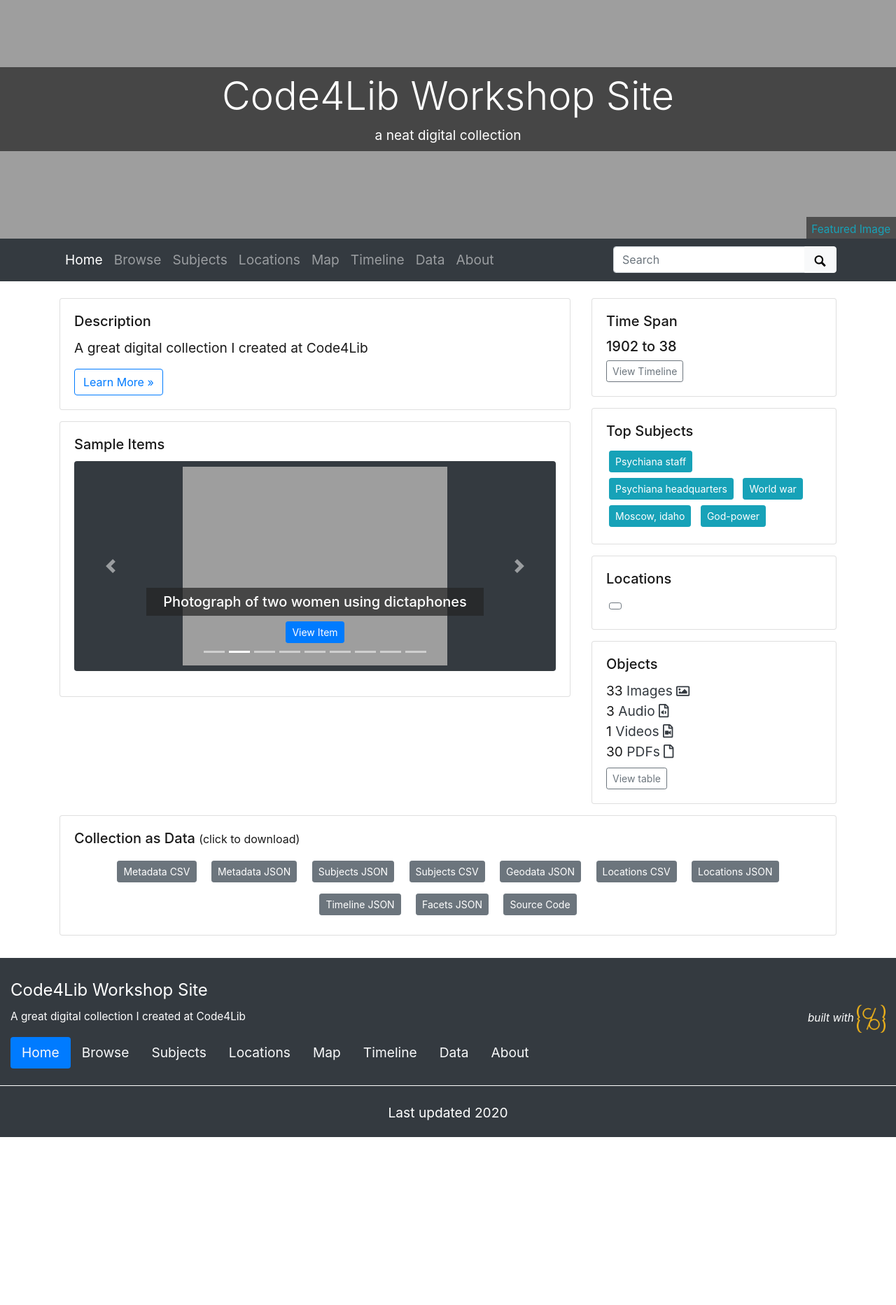
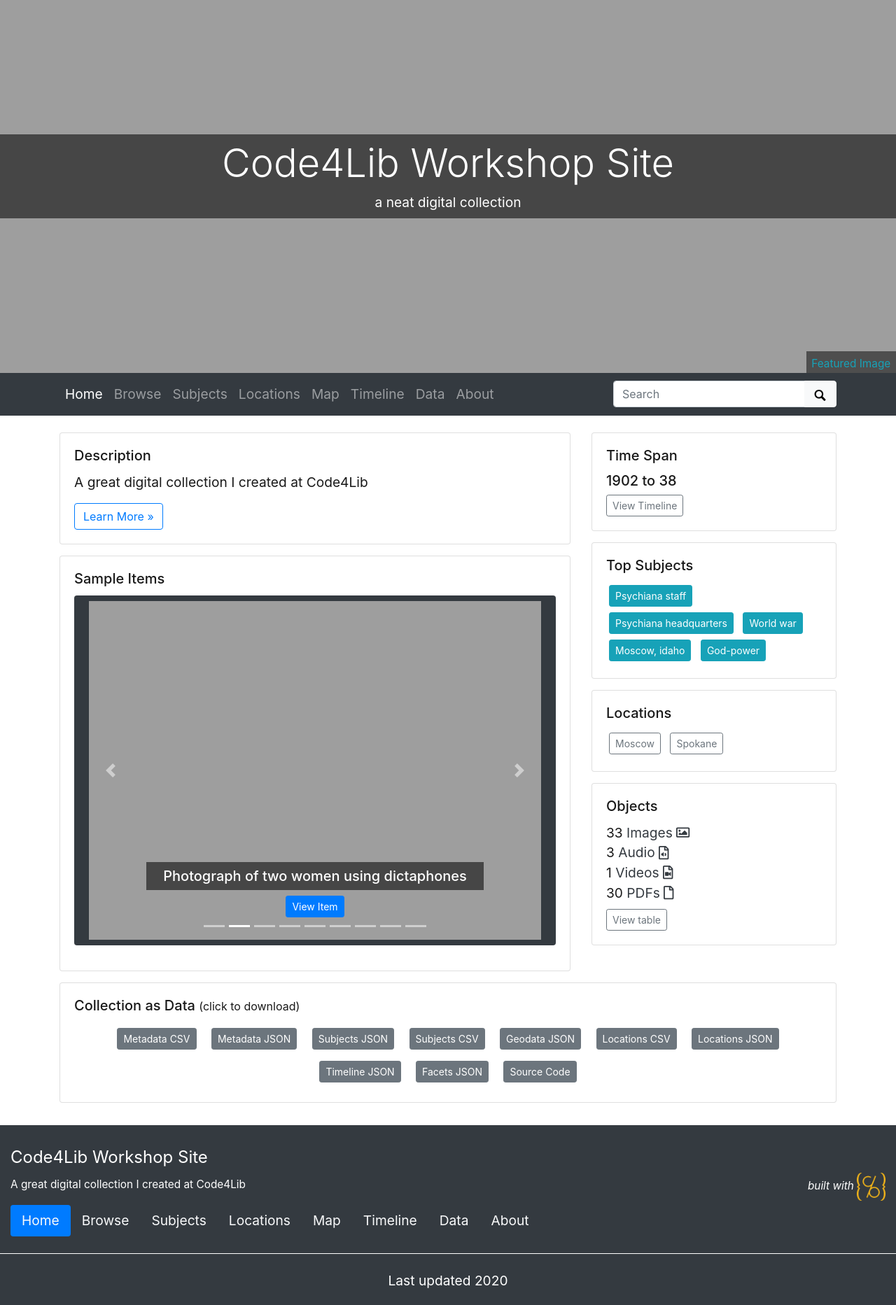
Before and after one commit to jpatinox/c4l2020_demo, a Jekyll site: the page built from index.md, in a window 1280 px wide. Shown: the whole page at 70% size. Built offline with Jekyll 4.4.1, drawn with Linux system fonts in a browser that asks for light colours; before the commit the page ends 1625 px from its top, so only the background shows below that.

Commit message:
Updated theme

```diff
--- a/_data/theme.yml
+++ b/_data/theme.yml
@@ -8,19 +8,19 @@
 #
 # featured image is used in home page banner and in meta markup to represent the collection
 # use either an objectid (from an item in this collect), a relative location of an image in this repo, or a full url to an image elsewhere
-featured-image: demo_001
+featured-image: psychiana023
 # optional: add extra padding around collection title for a larger image feature.
-home-title-y-padding: # Default is 8em
+home-title-y-padding: 10em # Default is 8em
 # optional: change position of background image, center, top, bottom
 home-banner-image-position: # Default is center
 # height of the carousel at the bottom of the home page; this is in px, but just enter a number (don't include "px"). Default is 300
-carousel-height: 300
+carousel-height: 500
 # If you'd like to feature specific subjects on the front page, fill in the below with subjects and separate them by semi-colon.
 # Otherwise, leave this blank for automatically generated subjects. For a list of subjects generated by the metadata, see data/subjects.csv
 featured-subjects: # separate by semi-colon(';')
 featured-subjects-max: 5 # set number of top subjects to display if auto generating
 # Same as subjects above. Leave blank for automatically generated locations. Or add locations you'd like to feature. For list see data/places.csv
-featured-locations: # separate by semi-colon(';')
+featured-locations: Moscow;Spokane # separate by semi-colon(';')
 featured-locations-max: 3 # set number of top locations to display if auto generating
 
 ##########
```
